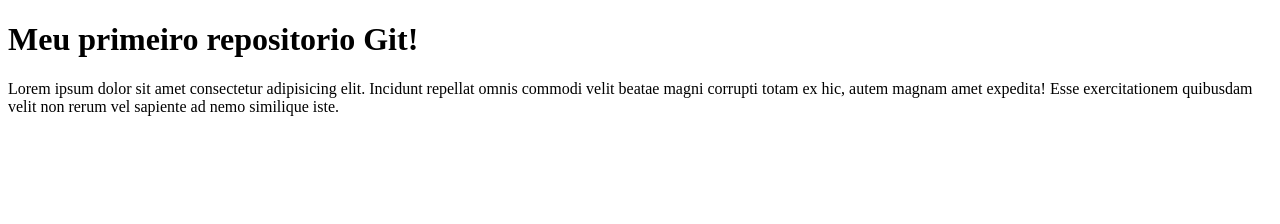
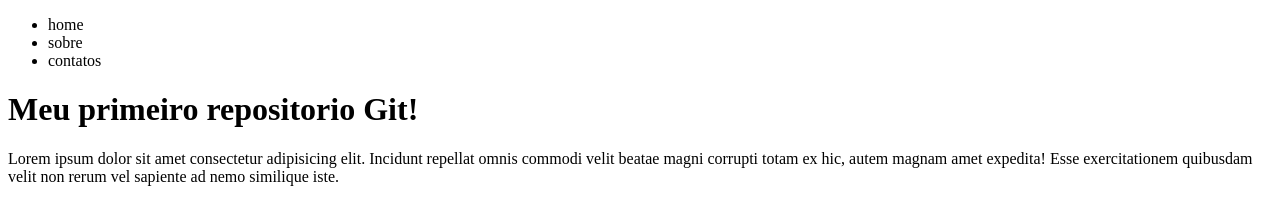
Before and after one commit to GuilhermeNdS/curso-git, a plain HTML site: page index.html in a window 1280 px wide. Drawn offline with Linux system fonts and the light colour scheme.

Commit message:
terceiro commit - adicionando lista não ordernada

```diff
--- a/index.html
+++ b/index.html
@@ -6,6 +6,11 @@
     <title>GitHub</title>
 </head>
 <body>
+    <ul class="nav">
+        <li>home</li>
+        <li>sobre</li>
+        <li>contatos</li>
+    </ul>
     <h1>Meu primeiro repositorio Git!</h1>
     <p>Lorem ipsum dolor sit amet consectetur adipisicing elit. Incidunt repellat omnis commodi velit beatae magni corrupti totam ex hic, autem magnam amet expedita! Esse exercitationem quibusdam velit non rerum vel sapiente ad nemo similique iste.
     </p>
```
